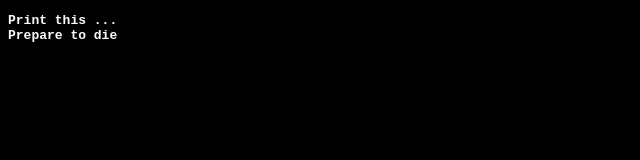
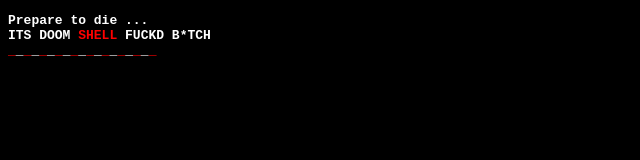
Before and after one commit to Z4rk4n/doom_shell, a plain HTML site: page index.html in a window 1280 px wide. Shown: the whole page, without its empty margins (0-640 px from the left). Drawn offline with Linux system fonts and the light colour scheme.

Commit message:
Implements style function

```diff
--- a/doom_shell.js
+++ b/doom_shell.js
@@ -1,8 +1,9 @@
 function doom_shell(element, string) {
-    var string = "Print this ...| Prepare to die";
     var cursor = 0;
 
-    setInterval(print, 1000 / 30);
+    var proc = setInterval(print, 1000 / 30);
+    var open = false ;
+    var balise ;
 
     function print() {
         if (cursor < string.length) {
@@ -11,9 +12,28 @@
                 case "|":
                     char = "<br>";
                     break;
+                case "%":
+                  if(!open) {
+                    balise = document.createElement('span');
+                    balise.style = 'color:red';
+                    element.append(balise);
+                    open = true ;
+                  } else {
+                    open = false ;
+                  }
+                  char = '' ;
+                  break ;
             }
-            element.innerHTML += char;
+            if(!open) {
+              element.innerHTML += char;
+            } else {
+              balise.innerHTML += char ;
+            }
             cursor++;
+        } else {
+          proc.cleanInterval;
         }
     }
+
+
 }
--- a/index.html
+++ b/index.html
@@ -10,13 +10,20 @@
                 font-family: monospace;
                 color: white;
             }
+
+            .hidden {
+              display:none;
+            }
         </style>
     </head>
     <body>
         <p id="cmd"></p>
+        <p class="hidden" id="print_me">
+          Prepare to die ... |ITS DOOM %SHELL% FUCKD B*TCH|%_%_%_%_%_%_%_%_%_%_%_%_%_%_%_%_%_%_%_%
+        </p>
     </body>
     <script type="text/javascript" src="doom_shell.js"></script>
     <script type="text/javascript">
-       doom_shell(document.getElementById('cmd'), "this is doom_shell ... |Prepare to die !");
+       doom_shell(document.getElementById('cmd'), document.getElementById('print_me').innerHTML);
     </script>
 </html>
```
